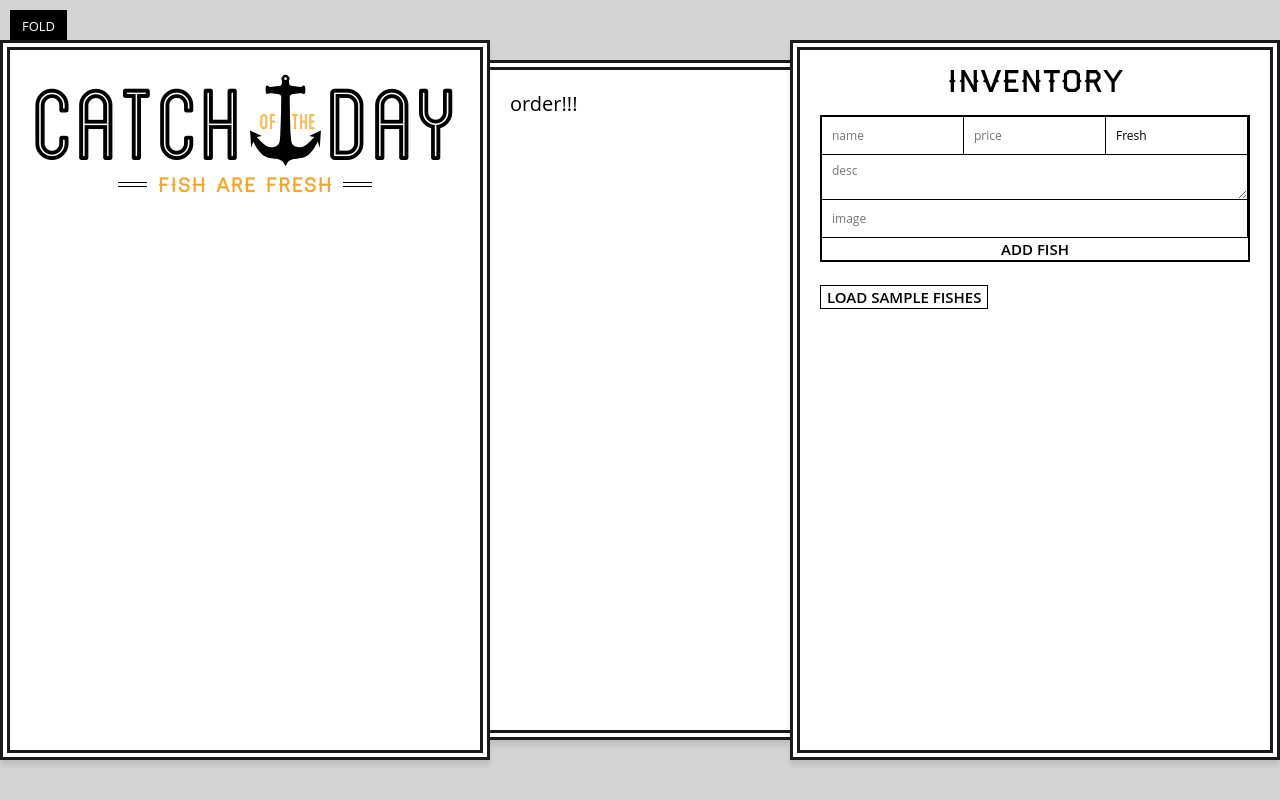
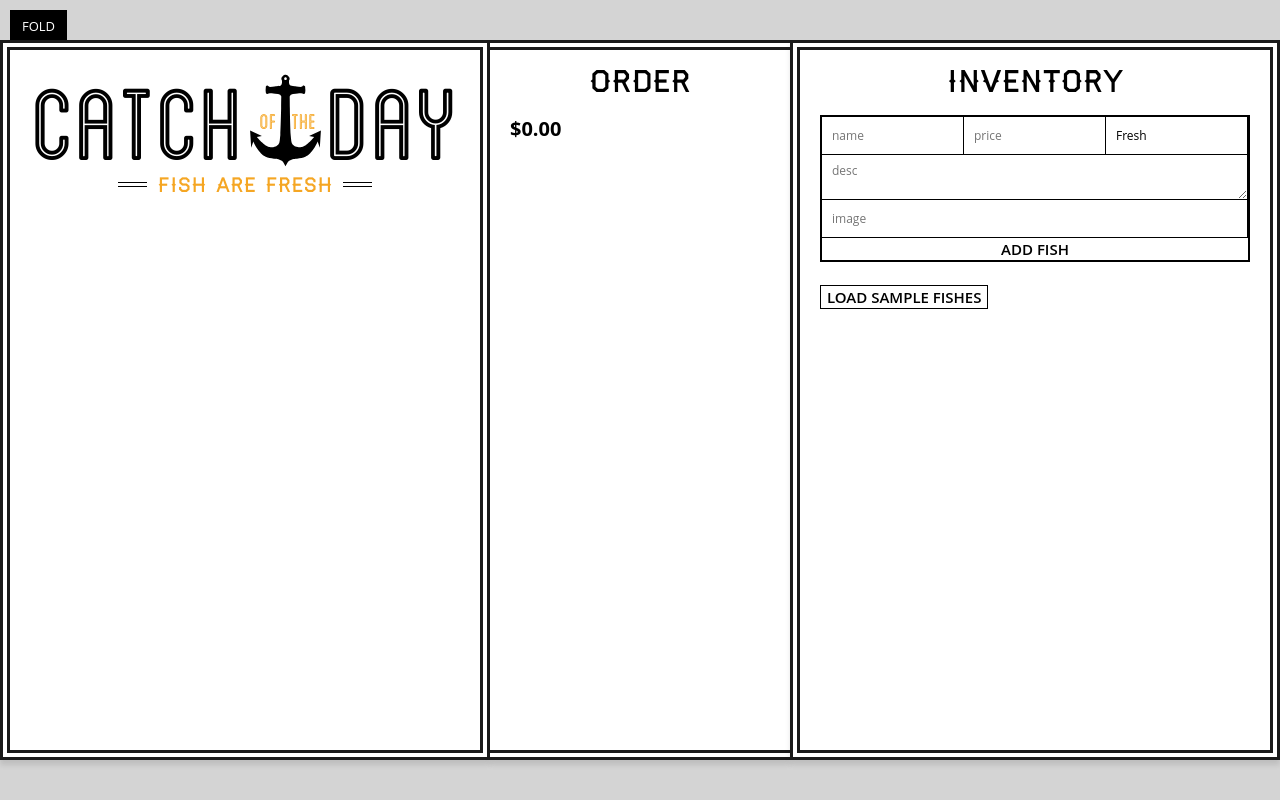
Before and after one commit to clairefro/catch-of-the-day, a React (Create React App) app: page /store/1 in a window 1280 px wide. Built offline with nearby package versions, Linux system fonts and the light colour scheme.

Commit message:
order price tally implemented

```diff
--- a/src/components/app.jsx
+++ b/src/components/app.jsx
@@ -53,7 +53,10 @@ class App extends Component {
             addToOrder={this.addToOrder}
           />
         </div>
-        <Order />
+        <Order
+          fishes={this.state.fishes}
+          order={this.state.order}
+        />
         <Inventory
           addFish={this.addFish}
           loadSampleFishes={this.loadSampleFishes}
--- a/src/components/order.jsx
+++ b/src/components/order.jsx
@@ -1,9 +1,40 @@
 import React, { Component } from 'react';
 
+import { formatPrice } from '../helpers';
+
 class Order extends Component {
+  renderOrder = (key) => {
+    const fish = this.props.fishes[key];
+    const count = this.props.order[key];
+
+    return <li>
+      {count} lbs {fish.name}
+      {formatPrice(count *fish.price)}
+    </li>
+  }
   render() {
+    const orderIds = Object.keys(this.props.order);
+    const total = orderIds.reduce((prevTotal, key)=> {
+      const fish = this.props.fishes[key];
+      const count = this.props.order[key];
+      const isAvail = fish && fish.status === 'available';
+      // add to price if fish available
+      if(isAvail) {
+        return prevTotal + (count * fish.price);
+      }
+      return prevTotal
+    }, 0); // <-- starting value
+
+
     return (
-     <p>order!!!</p>
+     <div className="order-wrap">
+     <h2>Order</h2>
+     <ul>{orderIds.map(this.renderOrder)}
+     </ul>
+     <div className={total}>
+       <strong>{formatPrice(total)}</strong>
+     </div>
+     </div>
 
     );
   }
```
